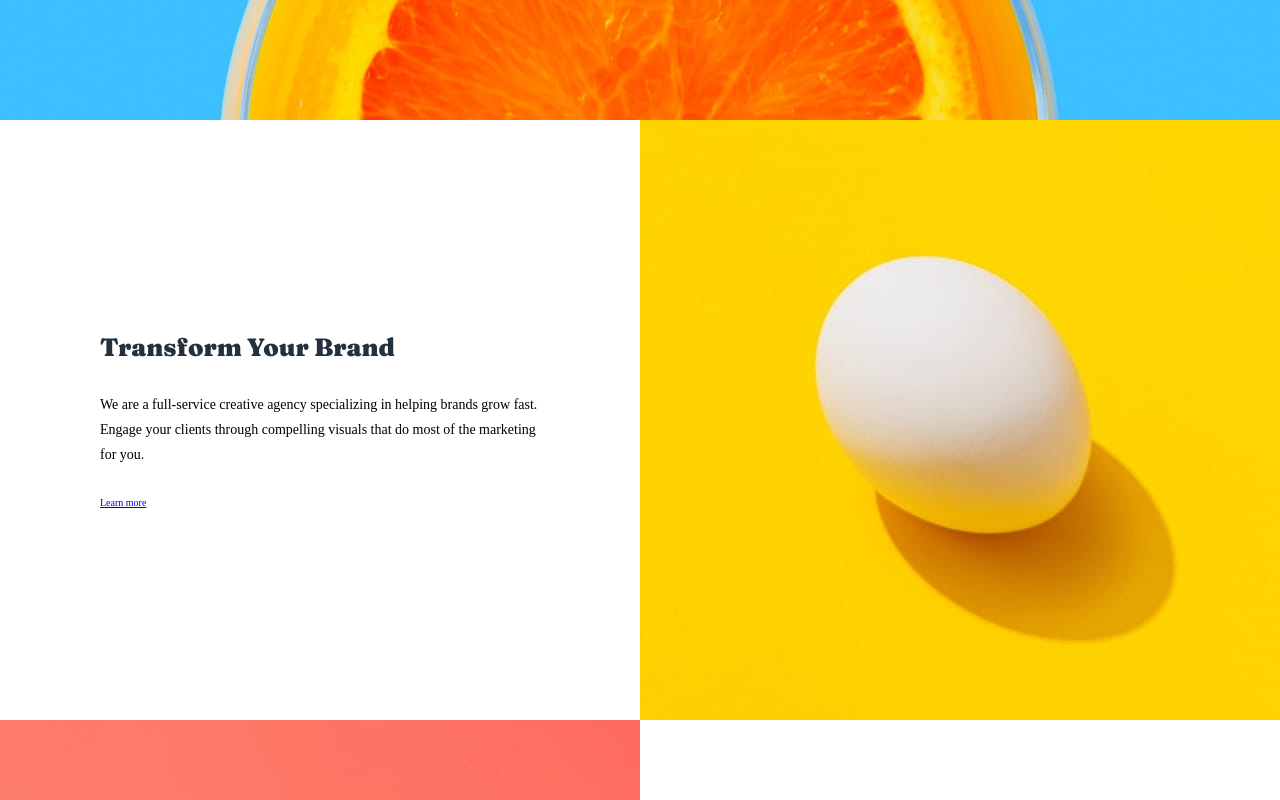
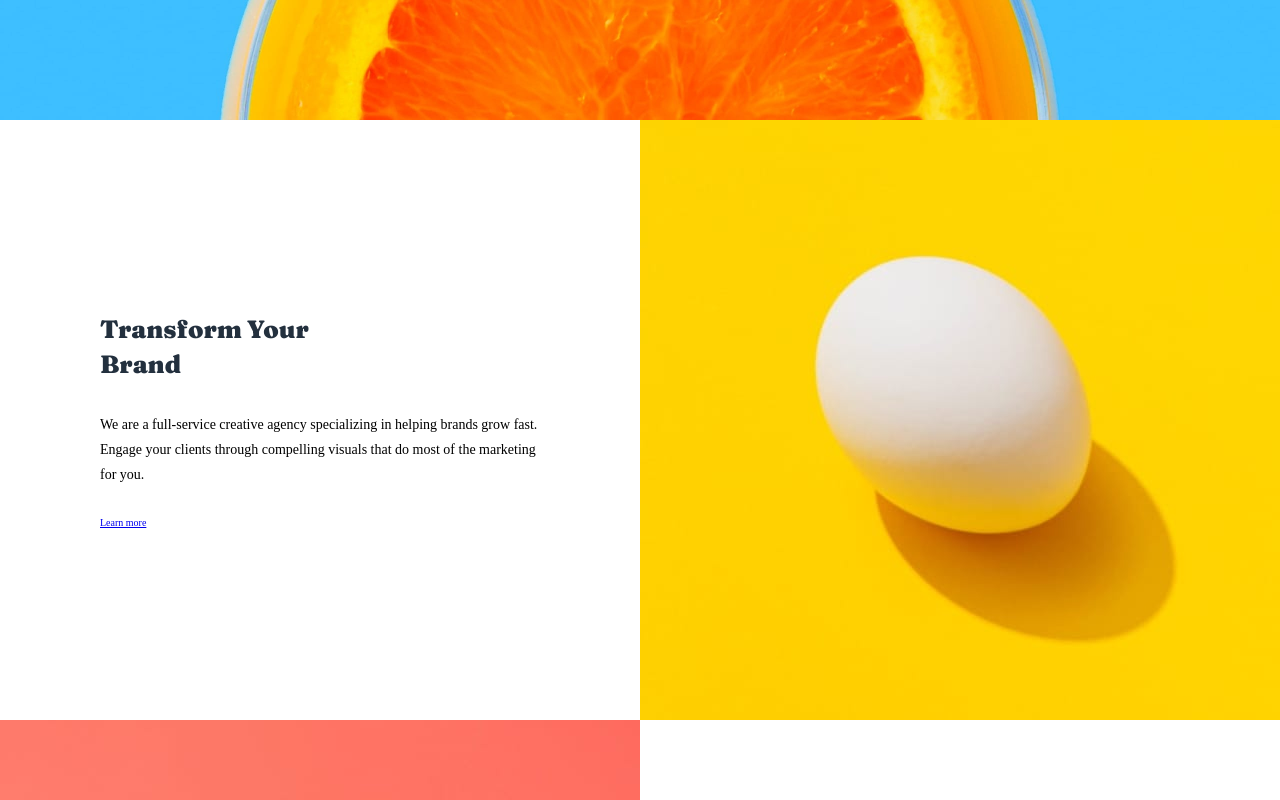
Before and after one commit to Hadirizaldi/documentation_dicoding_learning, a website: page dasarPemrogramanWeb/tugas-akhir/index.html in a window 1280 px wide. Shown: the part 680-1480 px from the top of the page. Drawn offline with Linux system fonts and the light colour scheme.

Commit message:
lanjutan untuk detail title format layout selesai

```diff
--- a/dasarPemrogramanWeb/tugas-akhir/assets/sass/base/_typography.scss
+++ b/dasarPemrogramanWeb/tugas-akhir/assets/sass/base/_typography.scss
@@ -11,5 +11,6 @@
   &-secondary {
   text-transform: capitalize;
   font-size: 2.5rem;
+  line-height: 3.5rem;
   }
 }
--- a/dasarPemrogramanWeb/tugas-akhir/assets/sass/component/_card.scss
+++ b/dasarPemrogramanWeb/tugas-akhir/assets/sass/component/_card.scss
@@ -6,6 +6,10 @@
 
     .card-content__header-image{
       background-image: url("../images/desktop/image-transform.jpg");
+    }
+
+    .card-content__detail-title{
+      max-width: 290px;
     }
   }
 
@@ -33,10 +37,13 @@
     justify-content: center;
     gap: 3rem;
 
-    width: 50%;
+    max-width: 50%;
+    width: 100%;
     padding-inline: 10rem;
 
     &-title{
+      max-width: 350px;
+      width: 100%;
       color: $very-dark-desaturate-blue;
     }
 
@@ -44,5 +51,10 @@
       font-size: 1.4rem;
       line-height: 2.5rem;
     }
+
+    &-link {
+
+    }
+
   }
 }
```
Also changed, not shown: dasarPemrogramanWeb/tugas-akhir/assets/css/style.css.
